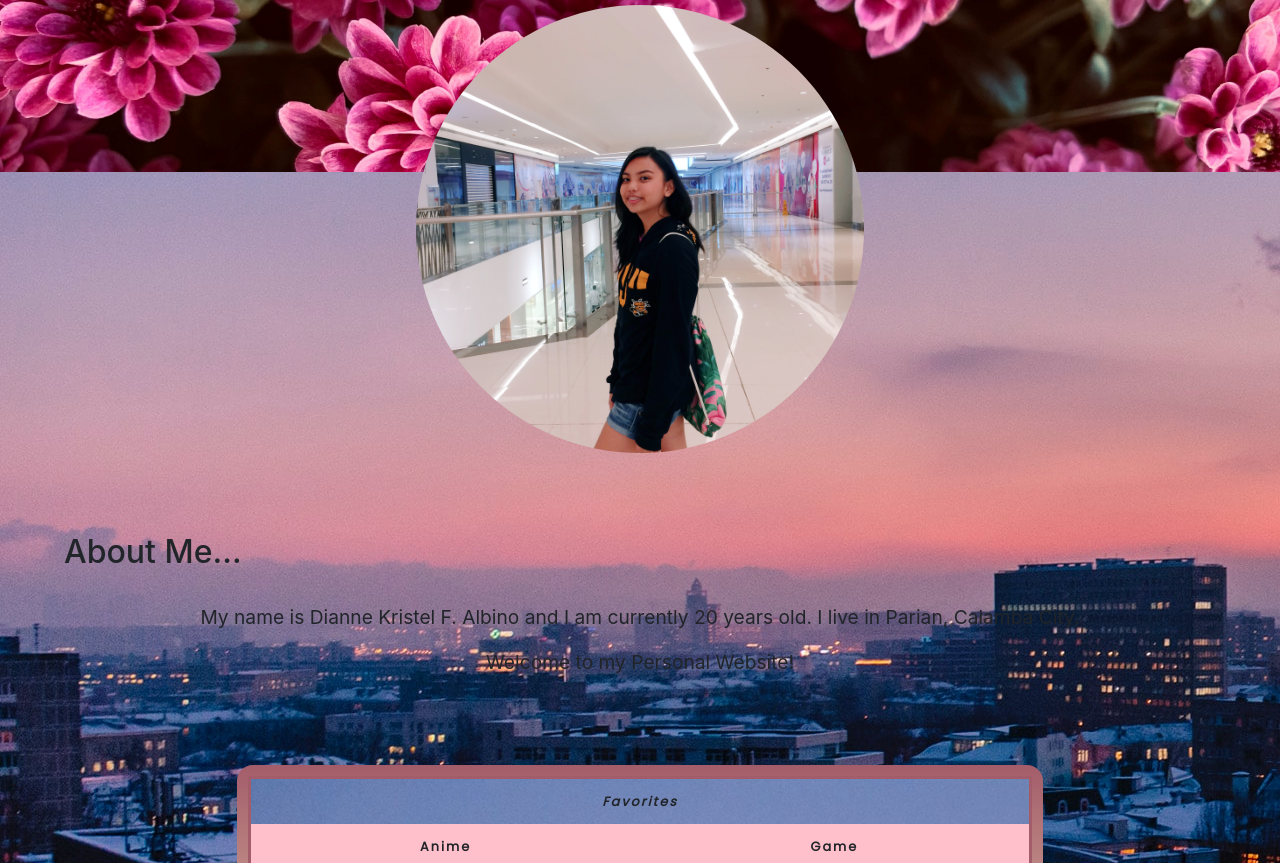
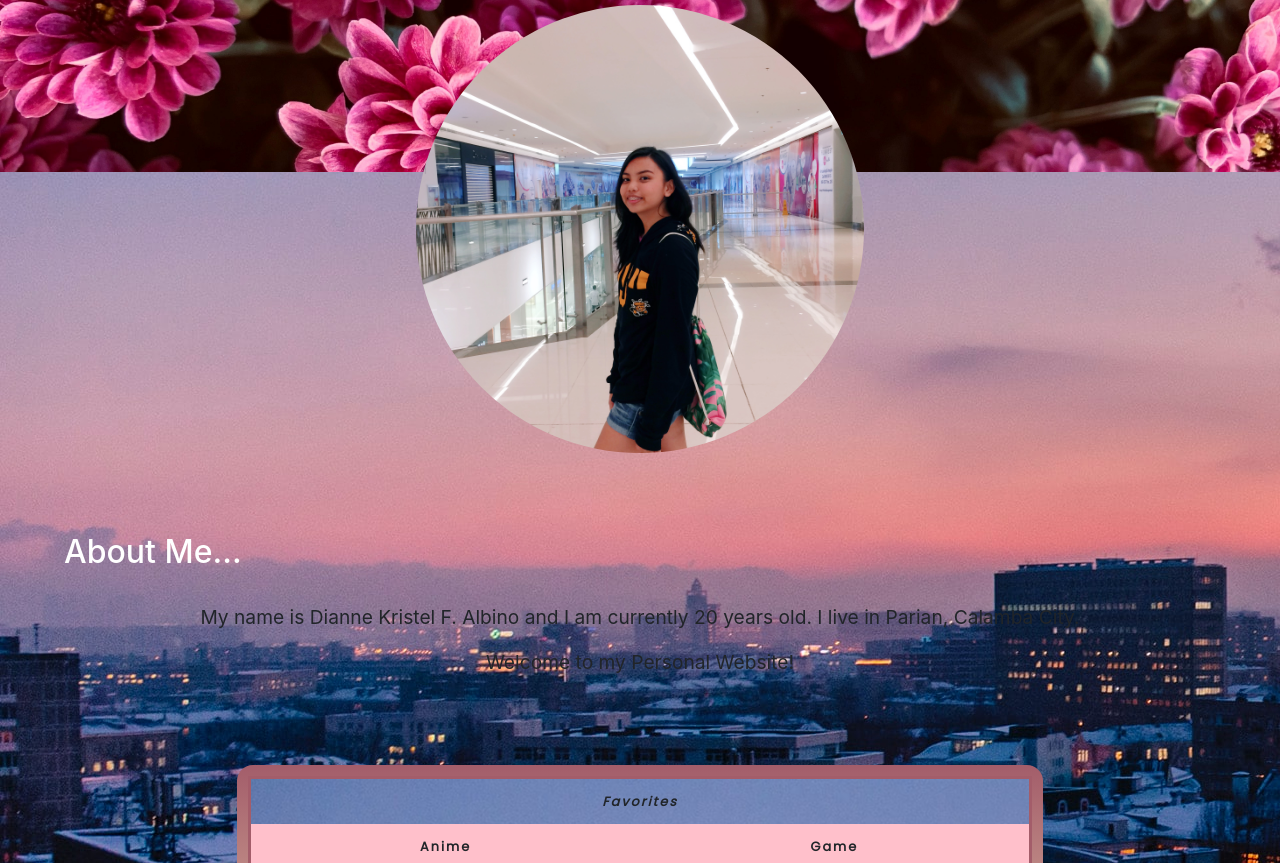
Before and after one commit to OneAlois/personalweb, a plain HTML site: page index.html in a window 1280 px wide. Shown: the part 237-1100 px from the top of the page. Drawn offline with nearby package versions, Linux system fonts and the light colour scheme.

Commit message:
Update style3.css

```diff
--- a/src/css/style3.css
+++ b/src/css/style3.css
@@ -38,7 +38,7 @@ html, body {scroll-behavior: smooth; width:100%; margin:0px;
 color:white; font-size:7.5vw; font-family:Poppins; letter-spacing:20px;
 }
 
-.about h2{text-align:left; font-size:2.5vw;}
+.about h2{text-align:left; font-size:2.5vw; color:white;}
 h3{color:white;}
 #dp{width:35%; position:relative; height:auto; display:block; margin-left:auto;
 	margin-right: auto; border-radius: 50%; z-index:3; margin-top:17%;}
```
